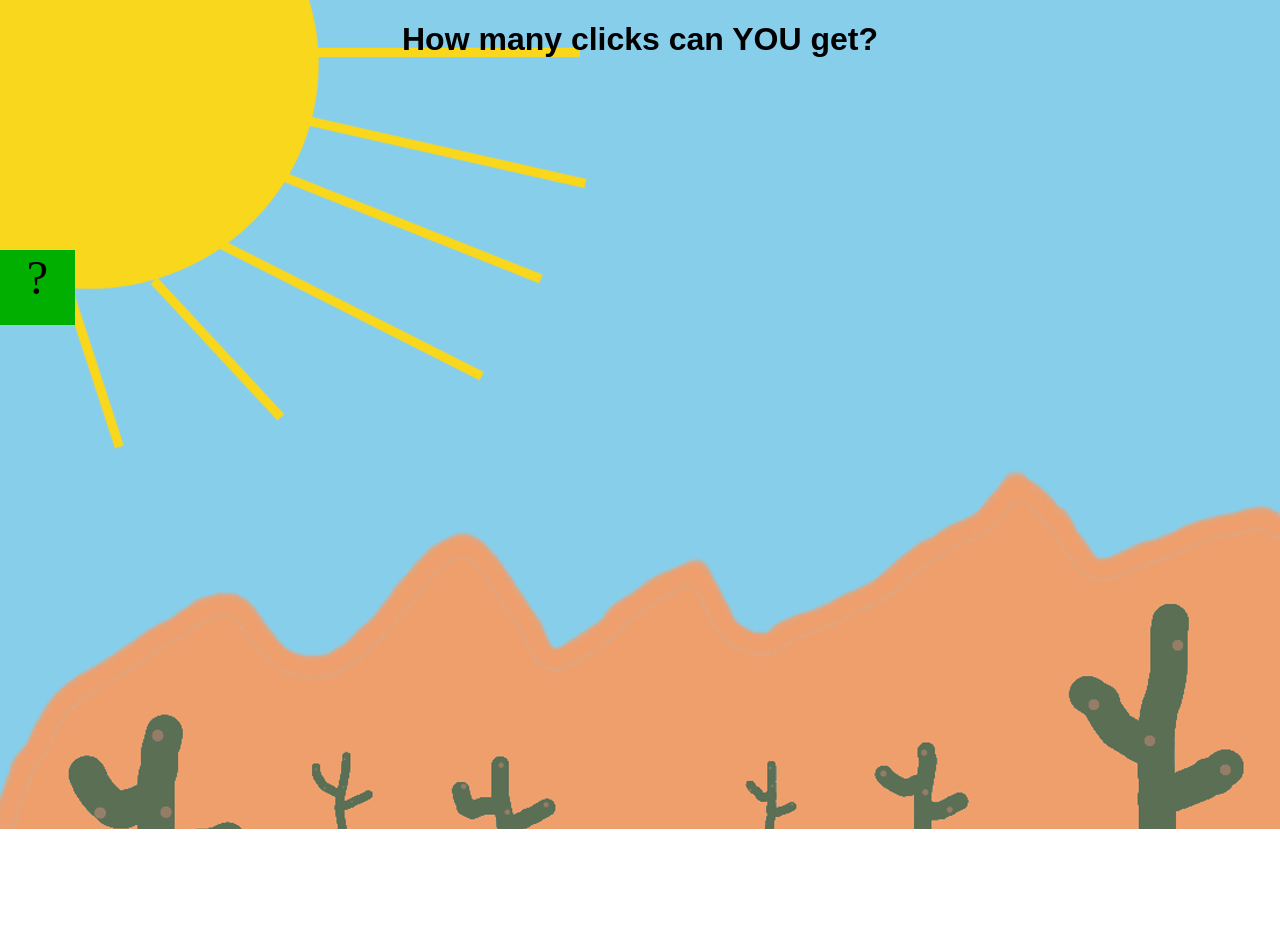
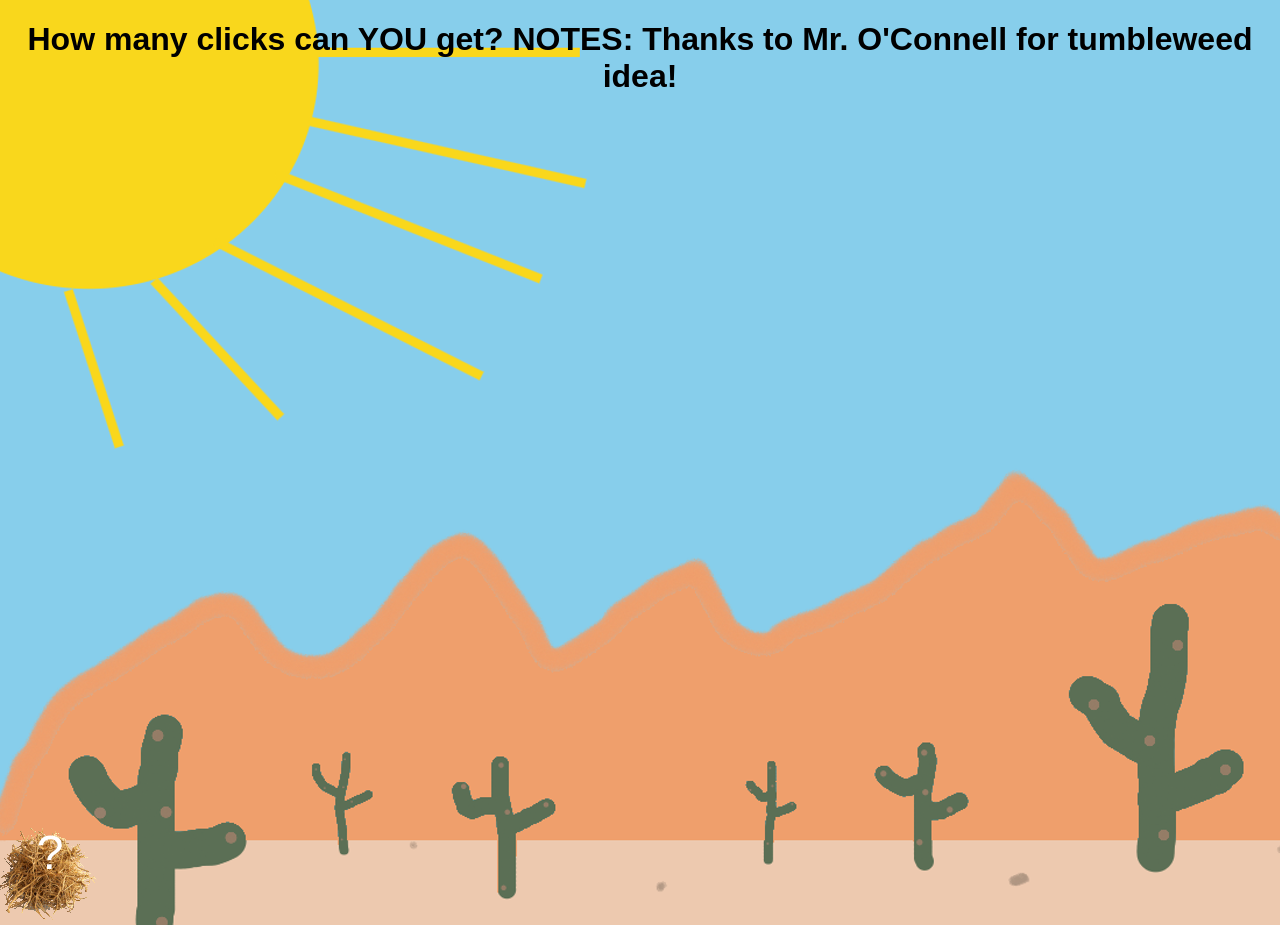
Before and after one commit to JosephRoth23/JosephRoth23.github.io, a plain HTML site: page projects/bouncing-box/index.html in a window 1280 px wide. Before the commit the page ends 829 px from the top, so only its background shows below. Drawn offline with Linux system fonts and the light colour scheme.

Commit message:
Changed box to tumbleweed to align with desert theme (OConnells idea) and changed number font

```diff
--- a/projects/bouncing-box/index.html
+++ b/projects/bouncing-box/index.html
@@ -3,19 +3,21 @@
 <head>
 	<meta charset="utf-8">
 	<title>Bouncing Box (WIP!!!)</title>
-	<h1>How many clicks can YOU get?</h1>
+	<h1>How many clicks can YOU get? NOTES: Thanks to Mr. O'Connell for tumbleweed idea!</h1>
 	<script src="jquery.min.js"></script>
 	<style>
 		.box {
-			width: 75px;
-			height: 75px;
-			background-color: rgb(0, 175, 0);
+			width: 100px;
+			height: 100px;
+			background-image: url("img/TumbleweedBox.gif");
+			font-family: Arial, Helvetica, sans-serif;
 			font-size: 300%;
 			text-align: center;
+			color: white;
 			user-select: none;
 			display: block;
 			position: absolute;
-			top: 250px;
+			top: 825px;
 			left: 0px;  /* <--- Change me! */
 		}
 		.board{
```
Also changed, not shown: projects/bouncing-box/img/Tumbleweed.png (added), projects/bouncing-box/img/TumbleweedBox.gif (added).
